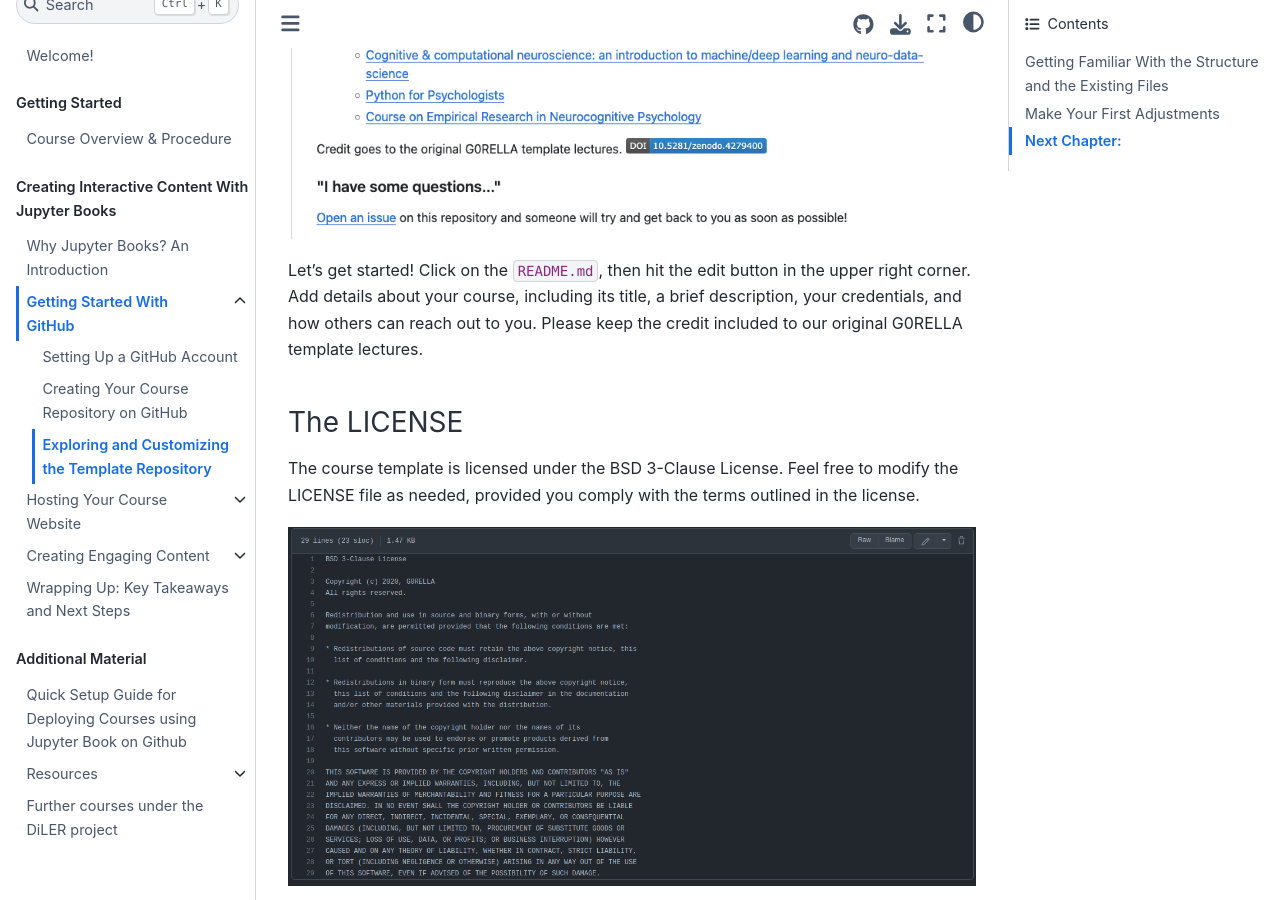
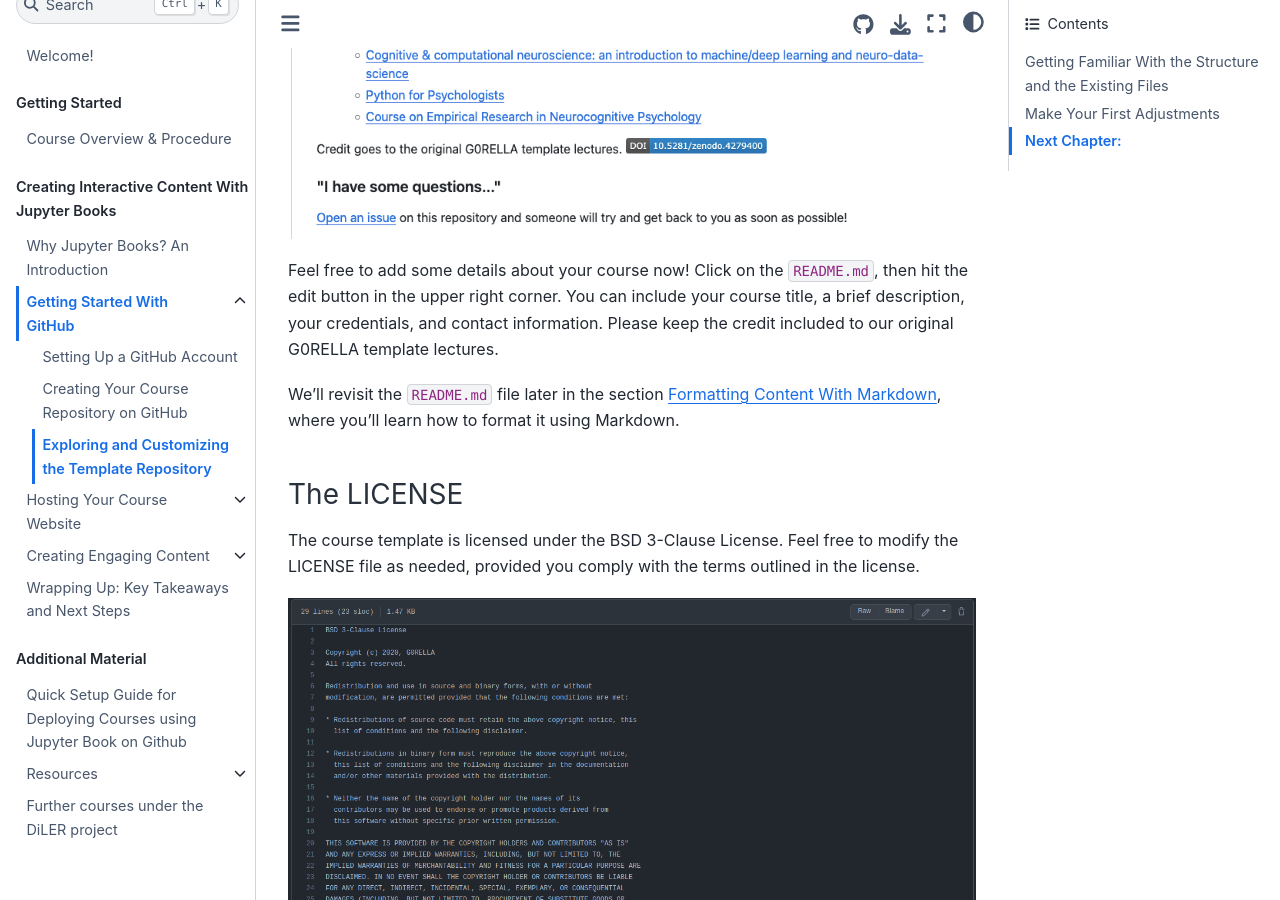
Before and after one commit to M-earnest/tutorial_jupyter_books, a Jupyter Book: the page built from content/1_github/template.md, in a window 1280 px wide and 900 px high, scrolled down 4573 px. Built offline with Jupyter Book 1.0.4 settings and Sphinx 7.4.7 and the Sphinx Book theme 1.1.4, drawn with Linux system fonts in a browser that asks for light colours; pages that are not in the unit, such as notebooks, are missing from menus.

Commit message:
Update template.md

```diff
--- a/content/1_github/template.md
+++ b/content/1_github/template.md
@@ -67,7 +67,9 @@ and translates to this view at the bottom of your public remote repo:
 
 ![depicting the rendered README](../../static/readme_rendered.png)
 
-Let's get started! Click on the `README.md`, then hit the edit button in the upper right corner. Add details about your course, including its title, a brief description, your credentials, and how others can reach out to you. Please keep the credit included to our original G0RELLA template lectures.
+Feel free to add some details about your course now! Click on the `README.md`, then hit the edit button in the upper right corner. You can include your course title, a brief description, your credentials, and contact information. Please keep the credit included to our original G0RELLA template lectures.
+
+We'll revisit the `README.md` file later in the section {doc}`../3_create/markdown`, where you'll learn how to format it using Markdown.
 
 #### The LICENSE
 
```
